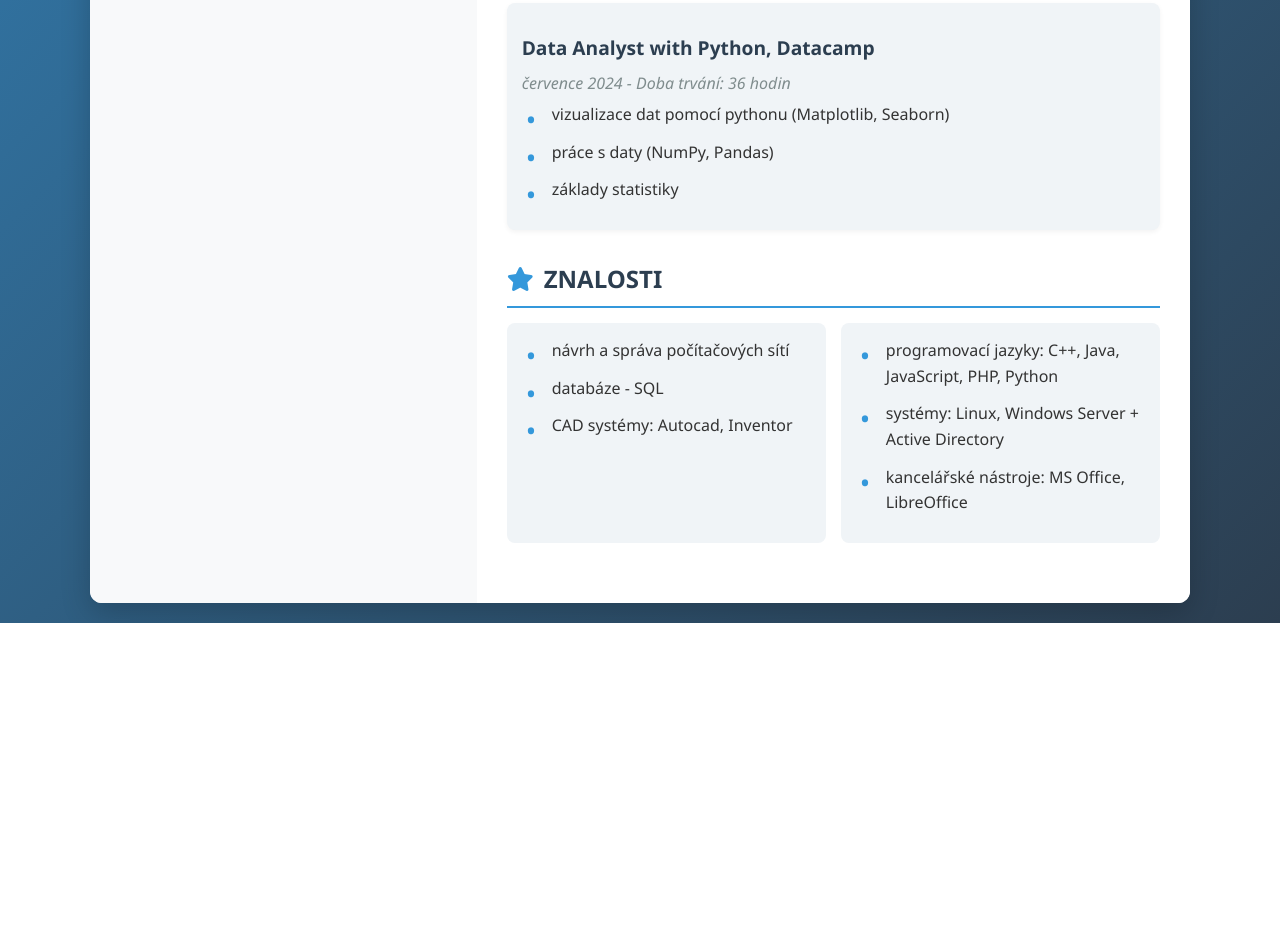
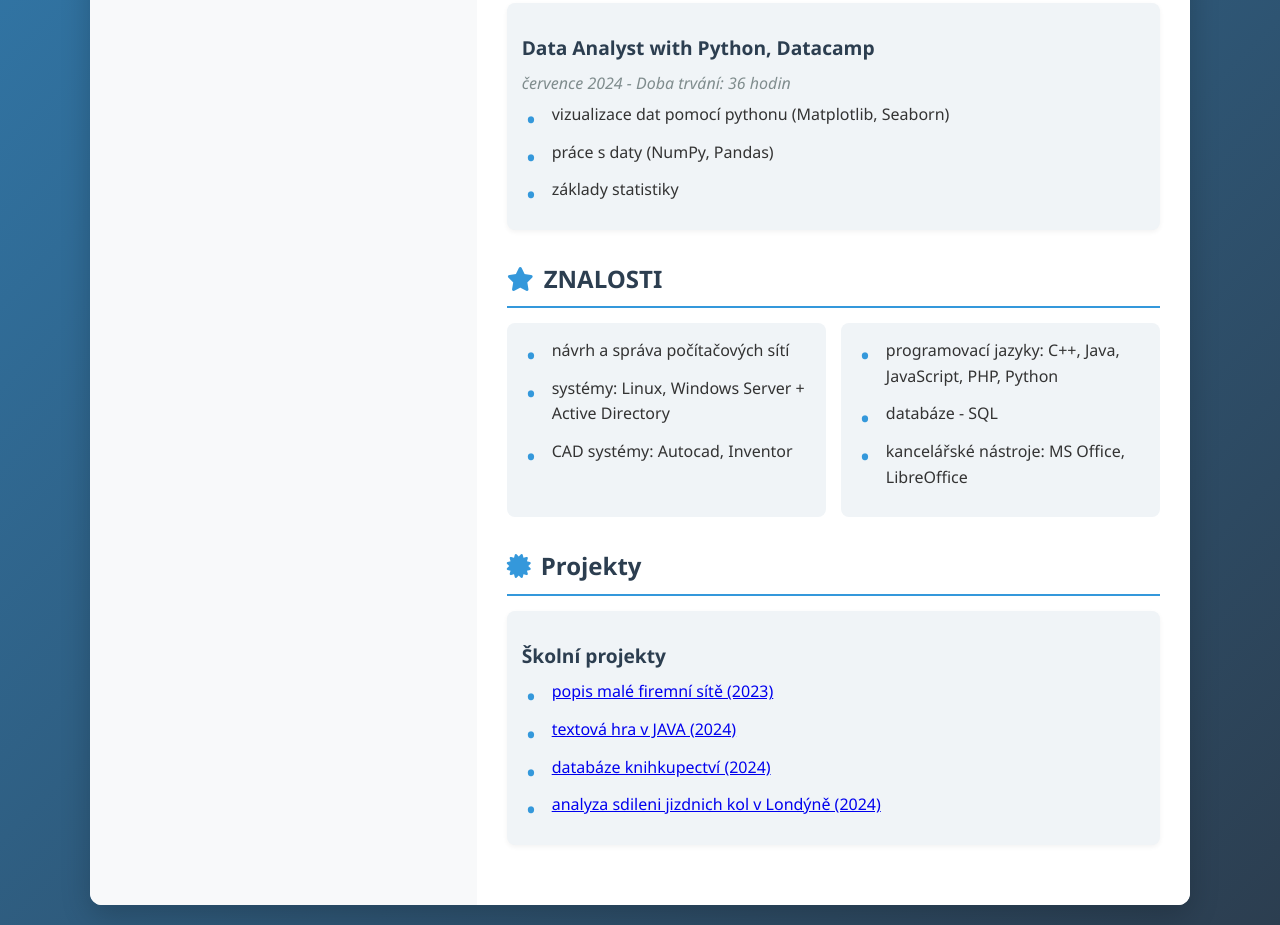
Before and after one commit to F1k0o/portfolio, a plain HTML site: page index.html in a window 1280 px wide. Shown: the part 1516-2441 px from the top of the page. Before the commit the page ends 2139 px from the top, so only its background shows below. Drawn offline with Linux system fonts and the light colour scheme.

Commit message:
Update skills section and add school projects to CV

```diff
--- a/index.html
+++ b/index.html
@@ -145,19 +145,34 @@
                         <div class="skill-category">
                             <ul>
                                 <li>návrh a správa počítačových sítí</li>
-                                <li>databáze - SQL</li>
+                                <li>systémy: Linux, Windows Server + Active Directory</li>
                                 <li>CAD systémy: Autocad, Inventor</li>
                             </ul>
                         </div>
                         <div class="skill-category">
                             <ul>
                                 <li>programovací jazyky: C++, Java, JavaScript, PHP, Python</li>
-                                <li>systémy: Linux, Windows Server + Active Directory</li>
+                                <li>databáze - SQL</li>
                                 <li>kancelářské nástroje: MS Office, LibreOffice</li>
                             </ul>
                         </div>
                     </div>
                 </section>
+
+                <section class="section">
+                    <h2><i class="fas fa-certificate"></i> Projekty</h2>
+                    <div class="course">
+                        <h3>Školní projekty</h3>
+                        <ul>
+                            <li><a href="skolniProjekty/IKT/">popis malé firemní sítě (2023)</a></li>
+                            <li><a href="skolniProjekty/JAVA/">textová hra v JAVA (2024)</a></li>
+                            <li><a href="skolniProjekty/databaze/">databáze knihkupectví (2024)</a></li>
+                            <li><a href="skolniProjekty/datovaAnalytika/">analyza sdileni jizdnich kol v Londýně (2024)</a></li>
+                        </ul>
+                    </div>
+                    </section>
+
+
             </div>
         </div>
     </div>
--- a/styles/style.css
+++ b/styles/style.css
@@ -253,6 +253,6 @@ li:before {
     height: 100px;
     background: rgba(255, 255, 255, 0.1);
     border-radius: 50%;
-    bottom: -30px;
-    left: 0px;
+    bottom: -50px;
+    left: -10px;
 }
```
